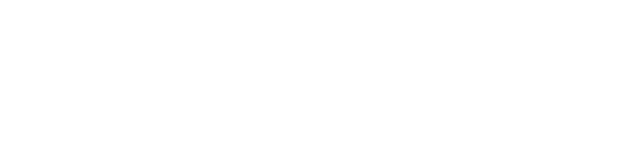
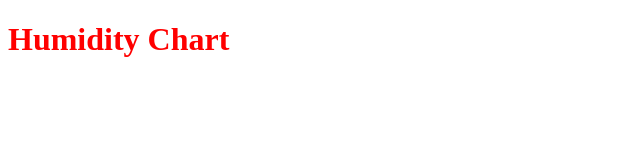
Before and after one commit to IsilEryigit/humidity-chart, a plain HTML site: page index.html in a window 1280 px wide. Shown: the whole page, without its empty margins (0-640 px from the left). Drawn offline with Linux system fonts and the light colour scheme.

Commit message:
h1 is added.

```diff
--- a/index.html
+++ b/index.html
@@ -3,9 +3,10 @@
 <head>
   <title>Humidity Chart</title>
   <link rel="stylesheet" href="css/main.css">
+
   </head>
 <body>
-
+<h1>Humidity Chart</h1>
 
 </body>
 
```
